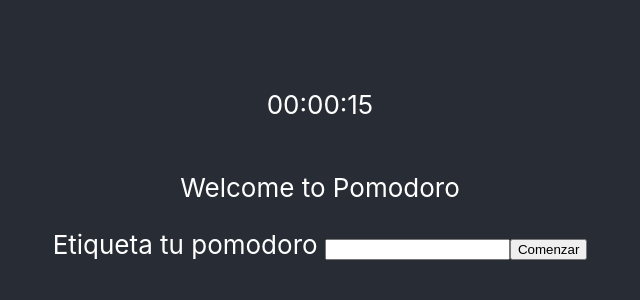
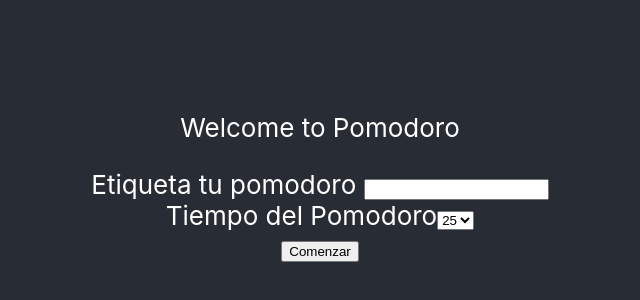
Before and after one commit to FranciscoVergaraC/pomodoro, a React (Create React App) app in the folder pomodoro/: page / in a window 1280 px wide. Shown: the part 226-526 px from the top of the page, without its empty margins (320-960 px from the left). Built offline with nearby package versions, Linux system fonts and the light colour scheme.

Commit message:
Se añade selector de tiempo y se cambia posicion de timer

```diff
--- a/pomodoro/src/App.js
+++ b/pomodoro/src/App.js
@@ -2,20 +2,32 @@
 import './App.css';
 import Todolist from './Components/Todolist/todolist';
 import CountDownTimer from './Components/Timer/timer';
+import React from 'react';
 
-function App() {
+class App extends React.Component {
 
-  const hoursMinSecs = {hours:0, minutes: 0, seconds: 20}
+  constructor(props){
+    super(props);
+    this.state = {
+      start: false,
+      hoursMinSecs: {hours:0, minutes:0, seconds:20}
+    }
+    };
 
-  return (
+  render (){
+    return(
     <div className="App">
       <header className="App-header">
-        <CountDownTimer hoursMinSecs={hoursMinSecs}/>
+        {this.state.start == true && <CountDownTimer hoursMinSecs={this.state.hoursMinSecs}/>
+        }
+
         <p>Welcome to Pomodoro</p>
         <Todolist/>
       </header>
     </div>
-  );
+  )
+  }
+
 }
 
 export default App;
--- a/pomodoro/src/Components/Timer/timer.js
+++ b/pomodoro/src/Components/Timer/timer.js
@@ -1,4 +1,4 @@
-import React from 'react';
+import React from 'react'
 
 const CountDownTimer = ({hoursMinSecs}) => {
 
--- a/pomodoro/src/Components/Todolist/todolist.js
+++ b/pomodoro/src/Components/Todolist/todolist.js
@@ -1,5 +1,6 @@
 import React from 'react';
 import './todolist.css';
+import CountDownTimer from '../Timer/timer';
 
 class Todolist extends React.Component {
 
@@ -8,9 +9,12 @@
         this.state = {
             etiqueta: '',
             trabajoRealizado: [],
+            hoursMinSecs: {hours:0, minutes:25, seconds:0},
+            start: false
         }
         this.handleSubmit = this.handleSubmit.bind(this);
         this.handleInputChange = this.handleInputChange.bind(this);
+        this.handleMinuteChange = this.handleMinuteChange.bind(this);
     }
 
     handleSubmit(event){
@@ -21,10 +25,19 @@
         console.log(temporal);
         this.setState(
         {
-            trabajoRealizado: temporal,
+            start: true,
         }
         );
-
+        if(this.state.etiqueta !== ''){
+            console.log("Se detecta se agrego algo")
+            console.log(this.state.etiqueta !== '')
+            this.setState(
+                {
+                    trabajoRealizado: temporal,
+                })
+        };
+        console.log(this.state.etiqueta !== '')
+        console.log(this.state.trabajoRealizado === [""])
     }
 
     handleInputChange(event) {
@@ -35,19 +48,57 @@
             [name]: value
         })
     }
+
+    handleMinuteChange(event) {
+        console.log("el handler fue usado")
+        const target = event.target;
+        console.log(target.value)
+        switch(target.value){
+            case "25":
+                console.log("entramos al caso 25")
+                this.setState({
+                    hoursMinSecs: {hours:0, minutes:25, seconds:0}
+                })
+            break;
+            case "45":
+                console.log("entramos al caso 45")
+                this.setState({
+                    hoursMinSecs: {hours:0, minutes:45, seconds:0}
+                })
+            break;
+            case "60":
+                console.log("entramos al caso 60")
+                this.setState({
+                    hoursMinSecs: {hours:1, minutes:0, seconds:0}
+                })
+            break;
+        }
+    }
+
+
     render(){
         return (
             <div >
                 <form>
                     <label>Etiqueta tu pomodoro </label>
-                        <input type="text" name="etiqueta" onChange={this.handleInputChange}/>
+                        <input type="text" name="etiqueta" onChange={this.handleInputChange}/><br/>
+                    <label>Tiempo del Pomodoro</label>
+                    <select name="hoursMinSecs" onChange={this.handleMinuteChange}>
+                        <option value="25">25</option>
+                        <option value="45">45</option>
+                        <option value="60">60</option>
+                    </select><br/>
                         <input type="submit" value="Comenzar" onClick={this.handleSubmit.bind(this)} />
                 </form>
-                <ul>
-                    {this.state.trabajoRealizado.map(string =>
-                    <li>{string}</li>
-                    )}
-                </ul>
+                {this.state.start == true && <CountDownTimer hoursMinSecs={this.state.hoursMinSecs}/>
+                }
+                {this.state.trabajoRealizado === [""] &&
+                    <ul>
+                        {this.state.trabajoRealizado.map(string =>
+                        <li>{string}</li>
+                        )}
+                    </ul>
+                }
             </div>
         )
     }
```
